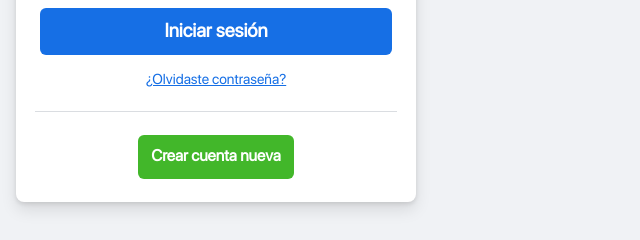
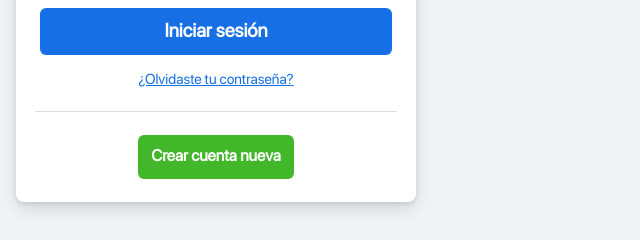
Before and after one commit to tonykrikorian/html-css-mosh, a plain HTML site: page FacebookLoginPage/index.html in a window 1280 px wide. Shown: the part 182-422 px from the top of the page, 0-640 px from the left. Drawn offline with Linux system fonts and the light colour scheme.

Commit message:
Login box

```diff
--- a/FacebookLoginPage/index.html
+++ b/FacebookLoginPage/index.html
@@ -25,7 +25,7 @@
         <button><span>Iniciar sesión</span></button>
       </div>
       <div class="olvidar-password">
-        <a href="#">¿Olvidaste contraseña?</a>
+        <a href="#">¿Olvidaste tu contraseña?</a>
       </div>
       <hr color="#dadde1" size="1px" width="90%" />
       <div class="create-account-btn">
```
